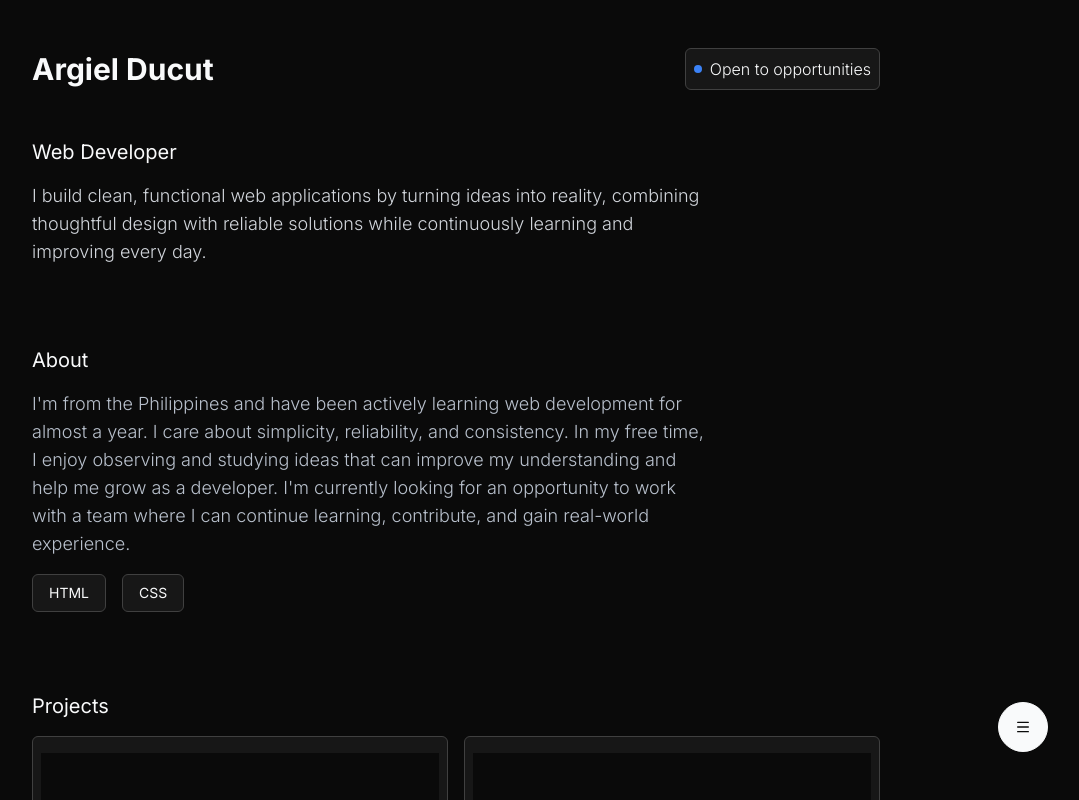
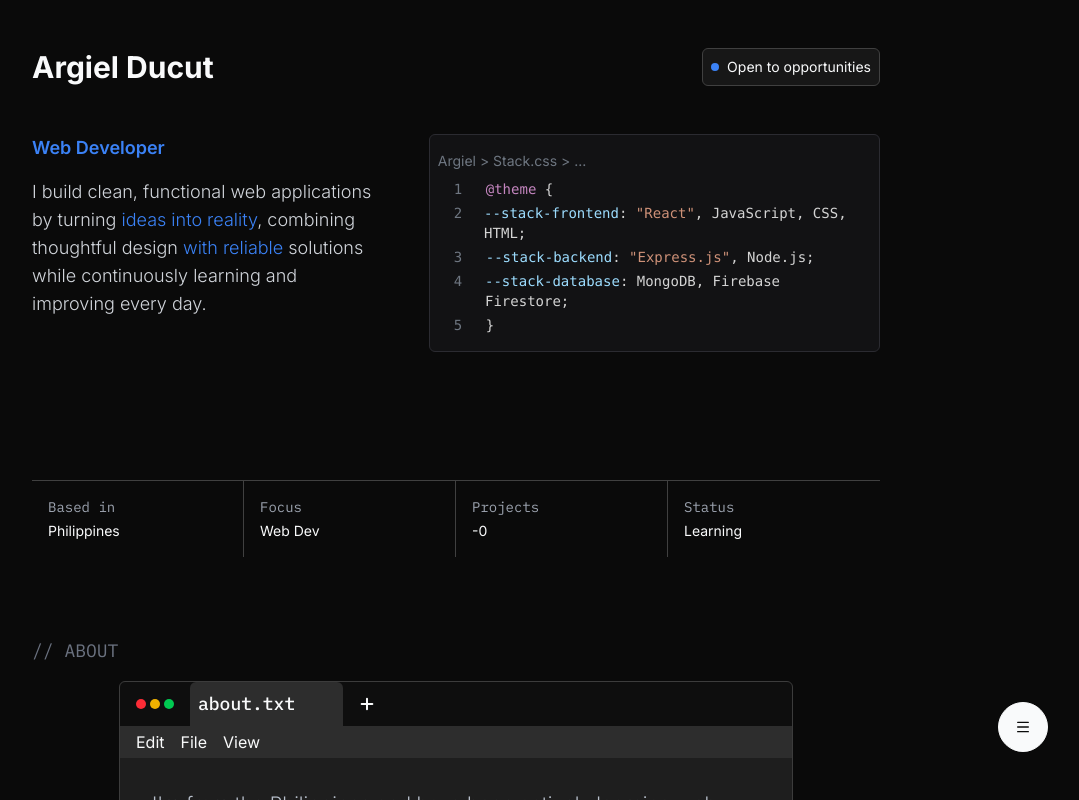
Before and after one commit to argieldev/Portfolio, a React app: page / in a window 1280 px wide. Shown: the top 800 px of the page, without its empty margins (184-1263 px from the left). Built offline with nearby package versions, Linux system fonts and the light colour scheme; the HTML template or start-up script is replaced by a standard one.

Commit message:
Redesigned and added components

```diff
--- a/src/Components/About.jsx
+++ b/src/Components/About.jsx
@@ -1,23 +1,60 @@
 function About() {
-  const skills = ["HTML", "CSS"];
-
   return (
     <>
-      <section className="flex flex-col gap-4">
-        <h2 className="text-md sm:text-xl">About</h2>
-        <p className="text-center text-sm text-text-tertiary font-light sm:max-w-2xl sm:text-start sm:text-lg">
-          I'm from the Philippines and have been actively learning web
-          development for almost a year. I care about simplicity, reliability,
-          and consistency. In my free time, I enjoy observing and studying ideas
-          that can improve my understanding and help me grow as a developer. I'm
-          currently looking for an opportunity to work with a team where I can
-          continue learning, contribute, and gain real-world experience.
-        </p>
-        <ul className="flex items-center justify-center gap-4 sm:justify-start">
-          {skills.map((skill, index) => (
-            <li className="px-2 py-1 text-sm bg-surface border border-border rounded-md sm:px-4 sm:py-2" key={index}>{skill}</li>
-          ))}
-        </ul>
+      <section className="flex flex-col  gap-4">
+        <h2 className="text-sm text-subheader font-ibm-plex-mono sm:text-lg">
+          // ABOUT
+        </h2>
+        {/* Wrapper to center the notepad */}
+        <div className="flex flex-col items-center gap-4">
+          <div className="w-fit flex flex-col bg-notepad-bg border border-notepad-border rounded-md">
+            <header className="flex items-center gap-4 mx-4 ">
+              <div className="flex gap-1">
+                <div className="w-2.5 h-2.5 bg-red-500 rounded-full"></div>
+                <div className="w-2.5 h-2.5 bg-yellow-500 rounded-full"></div>
+                <div className="w-2.5 h-2.5 bg-green-500 rounded-full"></div>
+              </div>
+              <h3 className="p-2 pr-12 text-sm font-ibm-plex-mono font-medium bg-tab-bar rounded-t-md sm:text-lg">
+                about.txt
+              </h3>
+              <svg
+                xmlns="http://www.w3.org/2000/svg"
+                viewBox="0 0 24 24"
+                width="16"
+                height="16"
+                color="currentColor"
+                fill="none"
+                stroke="currentColor"
+                stroke-width="3"
+                stroke-linecap="round"
+                stroke-linejoin="round"
+              >
+                <path d="M11.9922 4.00012V20.0001M19.9922 12.0001H3.99222"></path>
+              </svg>
+            </header>
+            <ul className="flex px-4 gap-4 text-md bg-tab-bar sm:lg">
+              <li className="py-1 ">Edit</li>
+              <li className="py-1 ">File</li>
+              <li className="py-1 ">View</li>
+            </ul>
+            <div className="px-2 py-4 text-center text-sm text-text-tertiary font-light bg-editor-bg sm:max-w-2xl sm:px-4 sm:py-8 sm:text-start sm:text-xl">
+              {" "}
+              <p className="px-2 pb-4 text-center text-sm text-text-tertiary font-light bg-editor-bg sm:max-w-2xl sm:px-4 sm:pb-8 sm:text-start sm:text-xl">
+                I'm from the Philippines and have been actively learning web
+                development for almost a year. I care about simplicity,
+                reliability, and consistency. In my free time, I enjoy observing
+                and studying ideas that can improve my understanding and help me
+                grow as a developer. I'm currently looking for an opportunity to
+                work with a team where I can continue learning, contribute, and
+                gain real-world experience.
+              </p>
+              <div className="flex justify-between py-2 mx-4 text-sm text-text-tertiary bg-editor-bg border-t border-notepad-border">
+                <p className="text-[10px] font-ibm-plex-mono sm:text-sm">Ln 1, Col 1 UTF-8</p>
+                <p className="text-[10px] text-primary font-ibm-plex-mono sm:text-sm">Plain Text</p>
+              </div>
+            </div>
+          </div>
+        </div>
       </section>
     </>
   );
--- a/src/Components/Footer.jsx
+++ b/src/Components/Footer.jsx
@@ -2,7 +2,9 @@ function Footer() {
   return (
     <>
       <footer className="flex flex-col gap-4">
-        <h2 className="text-lg sm:text-xl">Contact</h2>
+        <h2 className="text-sm text-subheader font-ibm-plex-mono sm:text-lg">
+          // Contact
+        </h2>
         <h3 className="text-md text-text-secondary sm:text-lg">
           Let's build something together.
         </h3>
--- a/src/Components/Hero.jsx
+++ b/src/Components/Hero.jsx
@@ -1,14 +1,94 @@
-
 function Hero() {
   return (
     <>
-      <section className="flex flex-col gap-4">
-        <h2 className="text-lg sm:text-xl">Web Developer</h2>
-        <p className="text-center text-sm text-text-secondary font-light sm:max-w-2xl sm:text-start sm:text-lg">
-          I build clean, functional web applications by turning ideas into
-          reality, combining thoughtful design with reliable solutions while
-          continuously learning and improving every day.
-        </p>
+      <section className="flex flex-col gap-32">
+        <div className="flex flex-col gap-12 sm:flex-row">
+          <div className="flex flex-col gap-4">
+            <h2 className="text-sm text-primary font-semibold sm:text-lg">
+              Web Developer
+            </h2>
+            <p className="text-center text-sm text-text-secondary font-light sm:max-w-sm sm:text-start sm:text-lg">
+              I build clean, functional web applications by turning{" "}
+              <span className="text-primary">ideas into reality</span>,
+              combining thoughtful design{" "}
+              <span className="text-primary">with reliable</span> solutions
+              while continuously learning and improving every day.
+            </p>
+          </div>
+
+          {/* Stacks */}
+          <div className="rounded-md border border-vs-border bg-vs-bg px-2 py-4">
+            <header className="mb-2 text-sm text-vs-text-secondary">
+              Argiel &gt; Stack.css &gt; ...
+            </header>
+
+            <ul className="space-y-1 px-4 font-mono text-sm">
+              <li className="flex gap-4">
+                <span className="w-4 text-vs-text-secondary">1</span>
+
+                <span className="text-vs-header">
+                  @theme <span className="text-vs">{`{`}</span>
+                </span>
+              </li>
+
+              <li className="flex gap-4">
+                <span className="w-4 text-vs-text-secondary">2</span>
+
+                <span className="text-vs">
+                  <span className="text-vs-variable">--stack-frontend</span>:{" "}
+                  <span className="text-vs-accent">"React"</span>, JavaScript,
+                  CSS, HTML;
+                </span>
+              </li>
+
+              <li className="flex gap-4">
+                <span className="w-4 text-vs-text-secondary">3</span>
+
+                <span className="text-vs">
+                  <span className="text-vs-variable">--stack-backend</span>:{" "}
+                  <span className="text-vs-accent">"Express.js"</span>, Node.js;
+                </span>
+              </li>
+
+              <li className="flex gap-4">
+                <span className="w-4 text-vs-text-secondary">4</span>
+
+                <span className="text-vs">
+                  <span className="text-vs-variable">--stack-database</span>:
+                  MongoDB, Firebase Firestore;
+                </span>
+              </li>
+
+              <li className="flex gap-4">
+                <span className="w-4 text-vs-text-secondary">5</span>
+
+                <span className="text-vs">{`}`}</span>
+              </li>
+            </ul>
+          </div>
+        </div>
+
+        <ul className="grid grid-cols-1 border-t border-border sm:grid-cols-4">
+          <li className="flex flex-col gap-1 text-sm border-b border-border px-4 py-4 sm:text-md sm:border-r sm:border-b-0">
+            <span className="text-text-muted font-ibm-plex-mono">Based in</span>
+            <span>Philippines</span>
+          </li>
+
+          <li className="flex flex-col gap-1 text-sm border-b border-border px-4 py-4 sm:text-md sm:border-r sm:border-b-0">
+            <span className="text-text-muted font-ibm-plex-mono">Focus</span>
+            <span>Web Dev</span>
+          </li>
+
+          <li className="flex flex-col gap-1 text-sm border-b border-border px-4 py-4 sm:text-md sm:border-r sm:border-b-0">
+            <span className="text-text-muted font-ibm-plex-mono">Projects</span>
+            <span>-0</span>
+          </li>
+
+          <li className="flex flex-col gap-1 text-sm border-b border-border px-4 py-4 sm:text-md sm:border-b-0">
+            <span className="text-text-muted font-ibm-plex-mono">Status</span>
+            <span>Learning</span>
+          </li>
+        </ul>
       </section>
     </>
   );
--- a/src/Components/Navbar.jsx
+++ b/src/Components/Navbar.jsx
@@ -5,7 +5,7 @@ function Navbar() {
     <>
       <header className="flex items-center justify-between">
         <a className="text-xl font-bold sm:text-3xl">Argiel Ducut</a>
-        <div className="flex items-center p-2 gap-2 text-sm font-light bg-surface border border-border rounded-md sm:text-base">
+        <div className="flex items-center p-2 gap-2 text-[10px] font-medium bg-surface border border-border rounded-md sm:text-sm sm:font-normal">
           <span className="w-2 h-2 bg-primary rounded-full"></span>
           <span>Open to opportunities</span>
         </div>
--- a/src/Components/Projects.jsx
+++ b/src/Components/Projects.jsx
@@ -2,7 +2,9 @@ function Projects() {
   return (
     <>
       <section className="flex flex-col gap-4">
-        <h2 className="text-md sm:text-xl">Projects</h2>
+        <h2 className="text-sm text-subheader font-ibm-plex-mono sm:text-lg">
+          // Projects
+        </h2>
         <div className="grid grid-cols-1 sm:grid-cols-2 gap-4">
           {/* Card */}
           <div className="flex flex-col px-2 py-4 gap-2 bg-surface border border-border rounded-md transition-colors .3s ease-in hover:bg-surface-hover">
--- a/src/index.css
+++ b/src/index.css
@@ -1,4 +1,4 @@
-@import url("https://fonts.googleapis.com/css2?family=Inter:ital,opsz,wght@0,14..32,100..900;1,14..32,100..900&display=swap");
+@import url("https://fonts.googleapis.com/css2?family=IBM+Plex+Mono:ital,wght@0,100;0,200;0,300;0,400;0,500;0,600;0,700;1,100;1,200;1,300;1,400;1,500;1,600;1,700&family=Inter:ital,opsz,wght@0,14..32,100..900;1,14..32,100..900&display=swap");
 @import "tailwindcss";
 
 @theme {
@@ -14,12 +14,34 @@
   --color-text-tertiary: #b8c0cc;
   --color-text-muted: #9ca3af;
 
+  /* Header */
+  --color-subheader: #6b7280;
+
   /* Accent */
   --color-primary: #3b82f6;
   --color-primary-hover: #2563eb;
 
   /* Font */
   --font-inter: "Inter", sans-serif;
+  --font-ibm-plex-mono: "IBM Plex Mono", monospace;
+
+  /* Notepad dark theme */
+  --color-notepad-bg: #0e0e0e;
+  --color-tab-bar: #2d2d2d;
+  --color-editor-bg: #1e1e1e;
+  --color-notepad-border: #3c3c3c;
+  --color-text: #dcdcdc;
+
+  /* VS Code */
+  --color-vs-bg: #121214;
+  --color-vs-surface: #1a1a1d;
+  --color-vs-border: #2b2b31;
+
+  --color-vs-header: #c586c0;          /* @theme */
+  --color-vs: #d4d4d4;                 /* Default code */
+  --color-vs-variable: #9cdcfe;        /* CSS variables */
+  --color-vs-accent: #ce9178;          /* Strings */
+  --color-vs-text-secondary: #6e7681;  /* File path & line numbers */
 }
 
 body {
```
